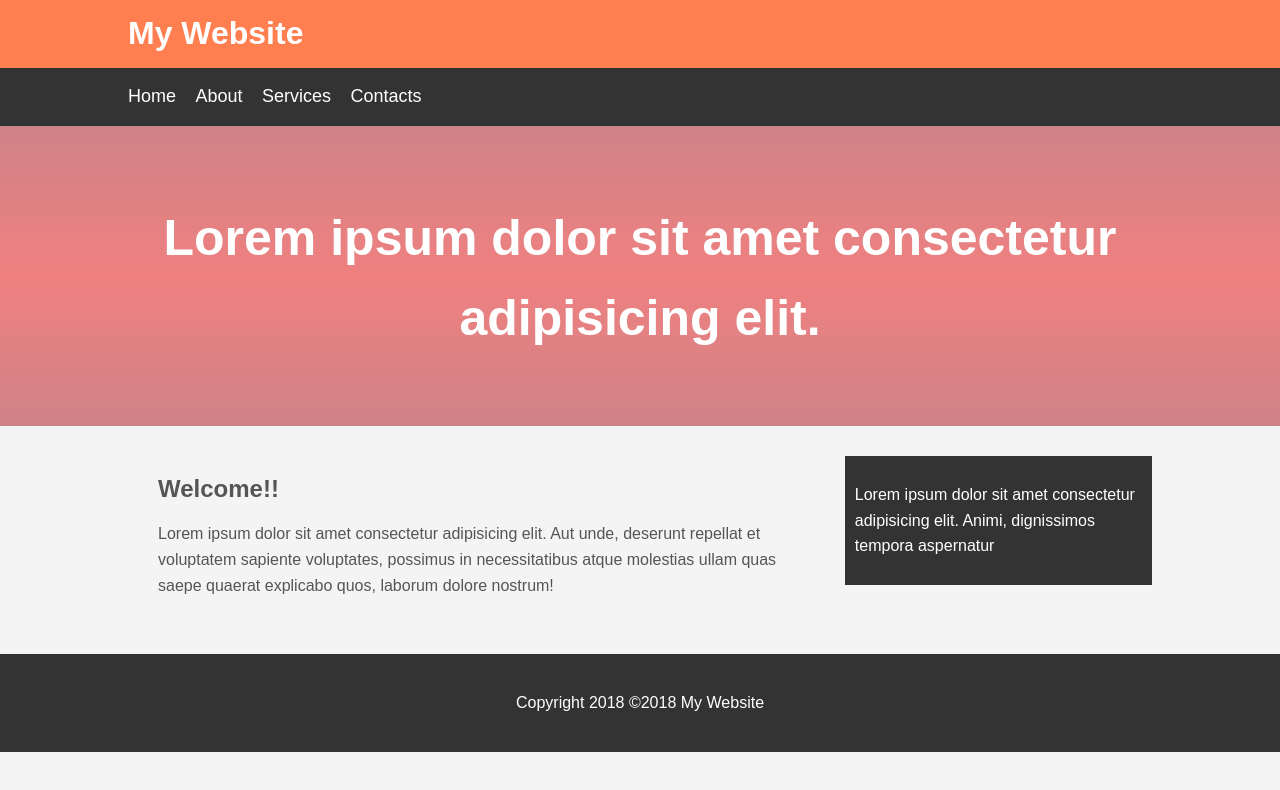
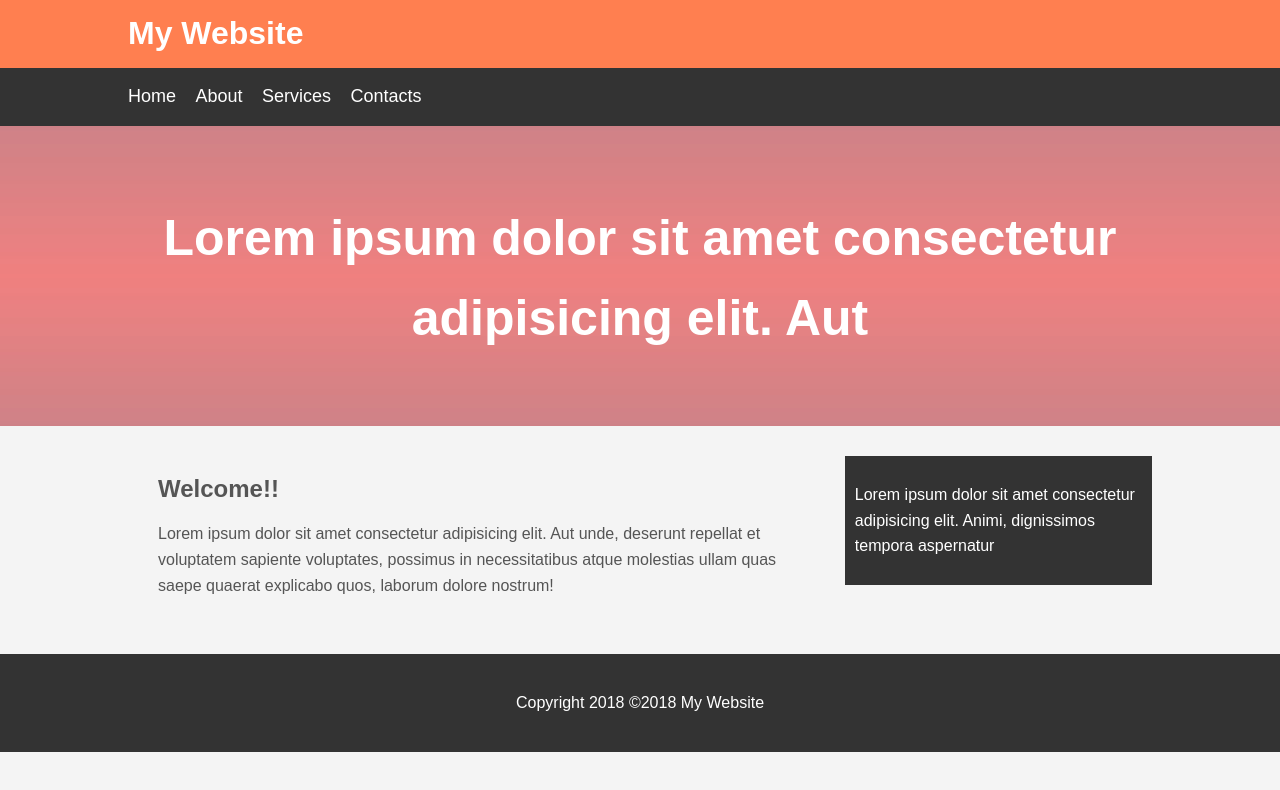
Before and after one commit to nitishkumaram/My-Website, a plain HTML site: page index.html in a window 1280 px wide. Drawn offline with Linux system fonts and the light colour scheme.

Commit message:
Update index.html

```diff
--- a/index.html
+++ b/index.html
@@ -26,7 +26,7 @@
 
         <section id="showcase">
             <div class="container">
-                <h1>Lorem ipsum dolor sit amet consectetur adipisicing elit.</h1>
+                <h1>Lorem ipsum dolor sit amet consectetur adipisicing elit. Aut</h1>
             </div>
         </section>
 
```
